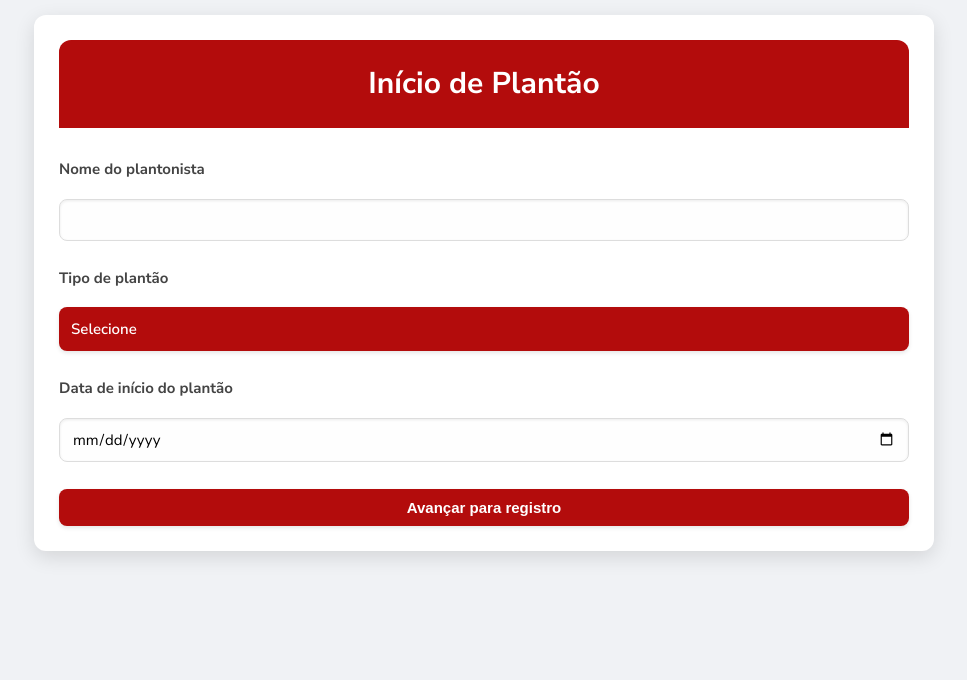
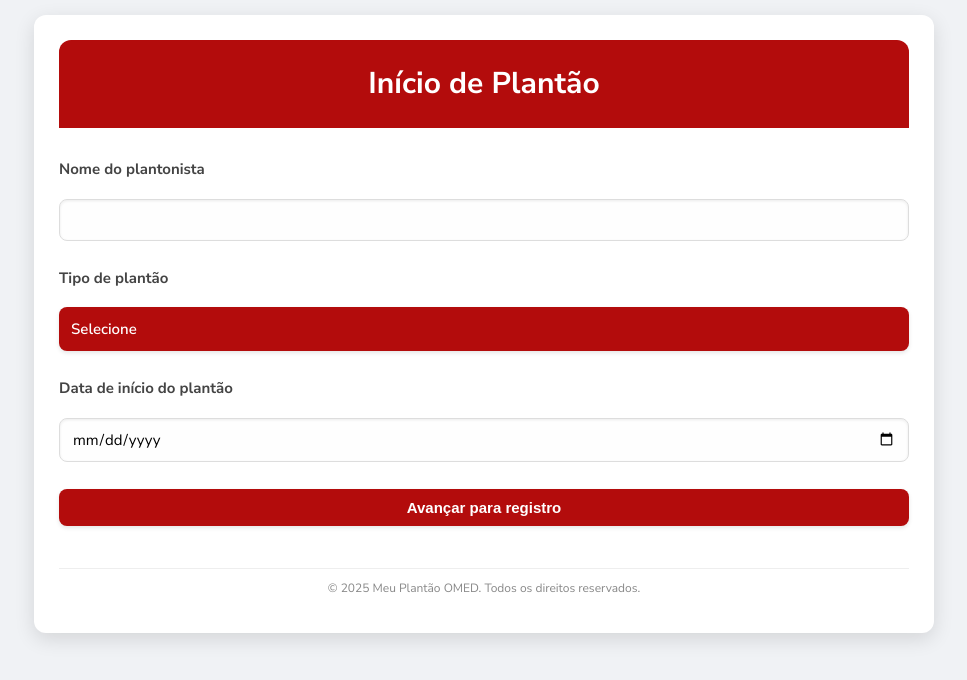
Before and after one commit to myyrla/appplant-omed, a React (Create React App) app: page / in a window 1280 px wide. Shown: the top 680 px of the page, without its empty margins (156-1123 px from the left). Built offline with nearby package versions, Linux system fonts and the light colour scheme.

Commit message:
Calculo ajustado

```diff
--- a/src/App.js
+++ b/src/App.js
@@ -88,12 +88,10 @@ export default function PlantaoApp() {
       return 0;
     }
 
-    // Use subMilliseconds to make the end of the interval exclusive of the final hour.
-    // This ensures that if a shift ends exactly at 19:00, the 19:00 hour itself is not included
-    // in the list of hours for the previous rate bracket (e.g., 07h-19h).
+    // Correção: Use addHours(dataFim, -1) para tornar o final do intervalo exclusivo
     const hoursInterval = eachHourOfInterval({
       start: dataInicio,
-      end: subMilliseconds(dataFim, 1), // Garante que o intervalo é exclusivo da hora final exata
+      end: addHours(dataFim, -1),
     });
 
     // --- Início da seção de depuração para cálculo fixo ---
@@ -101,7 +99,7 @@ export default function PlantaoApp() {
     console.log('Tipo de Plantão:', tipoPlantao);
     console.log('Data/Hora Início (parsed):', dataInicio.toISOString());
     console.log('Data/Hora Fim (parsed):', dataFim.toISOString());
-    console.log('Data/Hora Fim enviada para eachHourOfInterval (subtraindo 1ms):', subMilliseconds(dataFim, 1).toISOString());
+    console.log('Data/Hora Fim enviada para eachHourOfInterval (subtraindo 1 hora):', addHours(dataFim, -1).toISOString());
     console.log('Horas no intervalo gerado (apenas início da hora):', hoursInterval.map(d => format(d, 'HH:mm')));
     console.log('Número de horas no intervalo:', hoursInterval.length);
     // --- Fim da seção de depuração para cálculo fixo ---
@@ -525,6 +523,18 @@ export default function PlantaoApp() {
             Avançar para registro
           </Button>
         </div>
+        <div
+            style={{
+              textAlign: 'center',
+              marginTop: '30px',
+              padding: '10px 0',
+              fontSize: '12px',
+              color: '#888',
+              borderTop: '1px solid #eee',
+            }}
+          >
+            &copy; 2025 Meu Plantão OMED. Todos os direitos reservados.
+        </div>
       </div>
     );
   }
```
